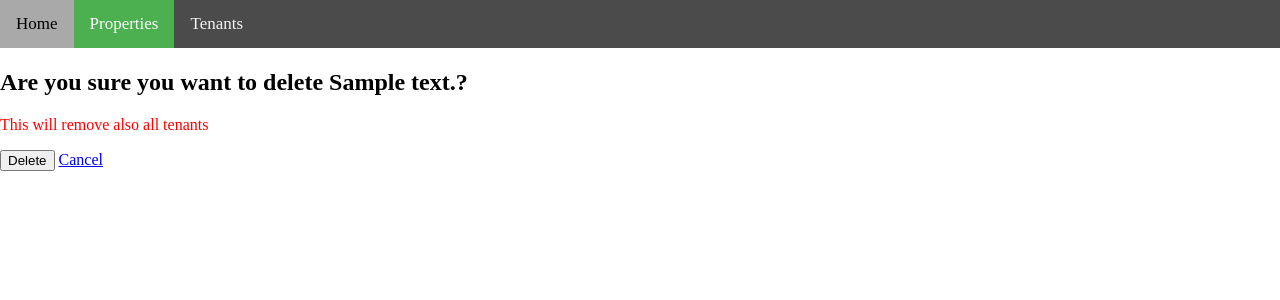
After one commit to jsmth8483/rental-management, a Flask app: page /property/1/delete/ in a window 1280 px wide. The commit adds this page. Shown: the top 300 px of the page. Run offline with Flask 2, Linux system fonts and the light colour scheme; tables that the repository leaves empty hold one stand-in row (values such as "Sample post").

Commit message:
Added delete property functionality

```diff
--- a/rental_management.py
+++ b/rental_management.py
@@ -106,6 +106,23 @@ def editTenant(tenant_id):
     return render_template('editTenant.html', tenant=tenant)
 
 
+@app.route('/property/<int:property_id>/delete/', methods=['GET', 'POST'])
+def deleteProperty(property_id):
+    DBSession = sessionmaker(bind=engine)
+    session = DBSession()
+    property = session.query(Property).filter_by(id=property_id).one()
+    if request.method == 'POST':
+       # tenants = session.query(Tenant).filter_by(
+       #     property_id=property_id).all()
+        # for tenant in tenants:
+       #     session.delete(tenant)
+        session.delete(property)
+        session.commit()
+        return redirect(url_for('showProperties'))
+
+    return render_template('deleteProperty.html', property=property)
+
+
 @app.route('/tenant/<int:tenant_id>/delete/', methods=['GET', 'POST'])
 def deleteTenant(tenant_id):
     DBSession = sessionmaker(bind=engine)
--- a/static/styles.css
+++ b/static/styles.css
@@ -39,3 +39,7 @@ body {
 .homepage-header a:hover {
 	color: darkgrey;
 }
+
+.warning {
+	color: red;
+}
--- /dev/null
+++ b/templates/deleteProperty.html
@@ -0,0 +1,25 @@
+<!DOCTYPE html>
+<html>
+	<head>
+		<link rel="stylesheet" type=text/css href="{{url_for('static',
+		filename='styles.css')}}">
+		<title>Rental Management | Delete Property</title>
+	</head>
+	<body>
+		<div class="topnav">
+			<a href="{{url_for('home')}}">Home</a>
+			<a class="active" href="{{url_for('showProperties')}}">Properties</a>
+			<a href="{{url_for('showTenants')}}">Tenants</a>
+		</div>
+		<h1></h1>
+		<h2>Are you sure you want to delete {{property.streetAddress}}?</h2>
+		<p class="warning">This will remove also all tenants</p>
+		<form
+			action="{{url_for('deleteProperty', property_id=property.id)}}"
+			method="POST"
+		>
+			<input type="submit" value="Delete" />
+			<a href="{{url_for('showProperties')}}">Cancel</a>
+		</form>
+	</body>
+</html>
--- a/templates/editProperty.html
+++ b/templates/editProperty.html
@@ -127,5 +127,6 @@
 				>
 			</p>
 		</form>
+		<a href="{{url_for('deleteProperty', property_id=property.id)}}">Delete</a>
 	</body>
 </html>
```
